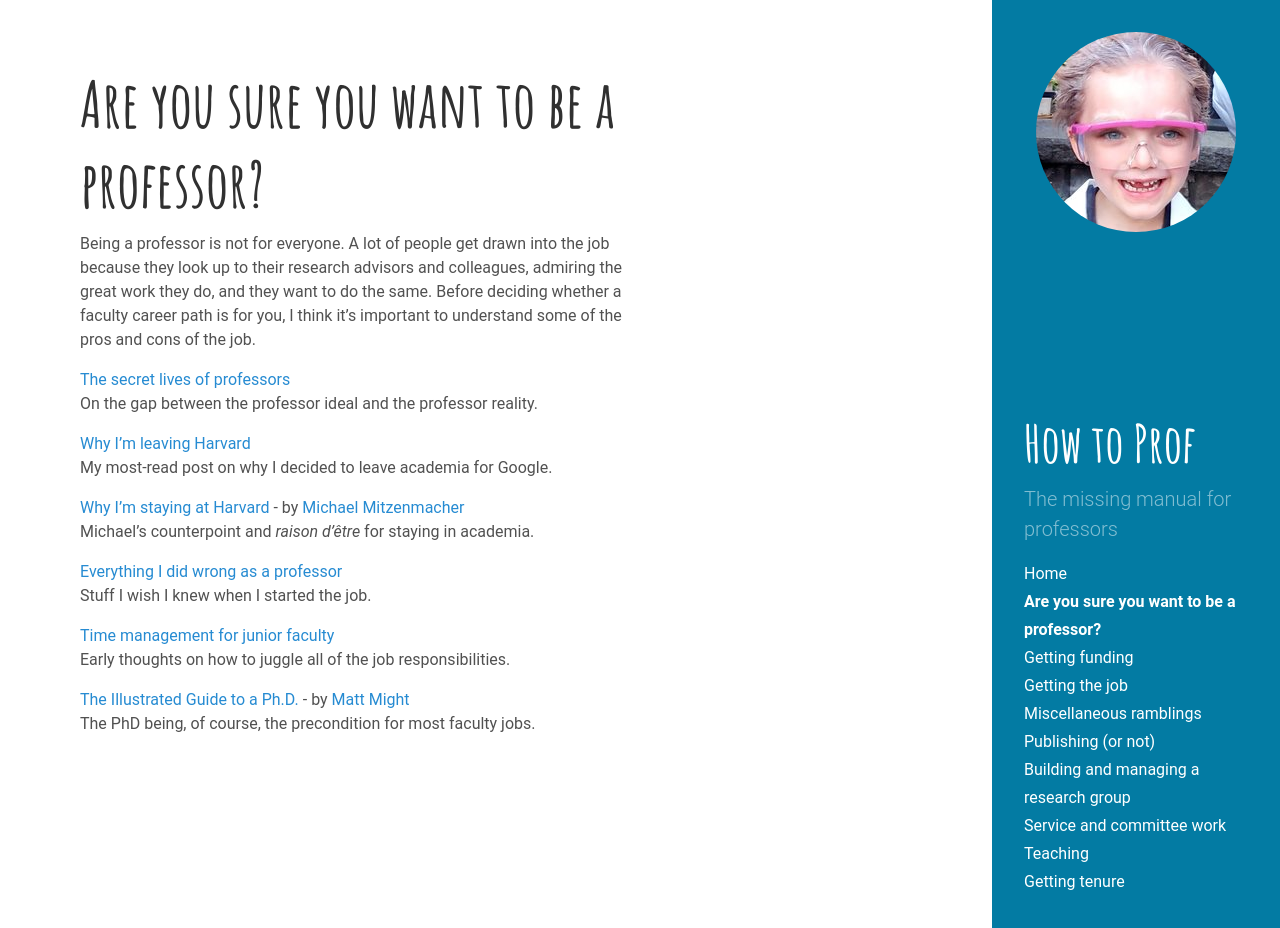
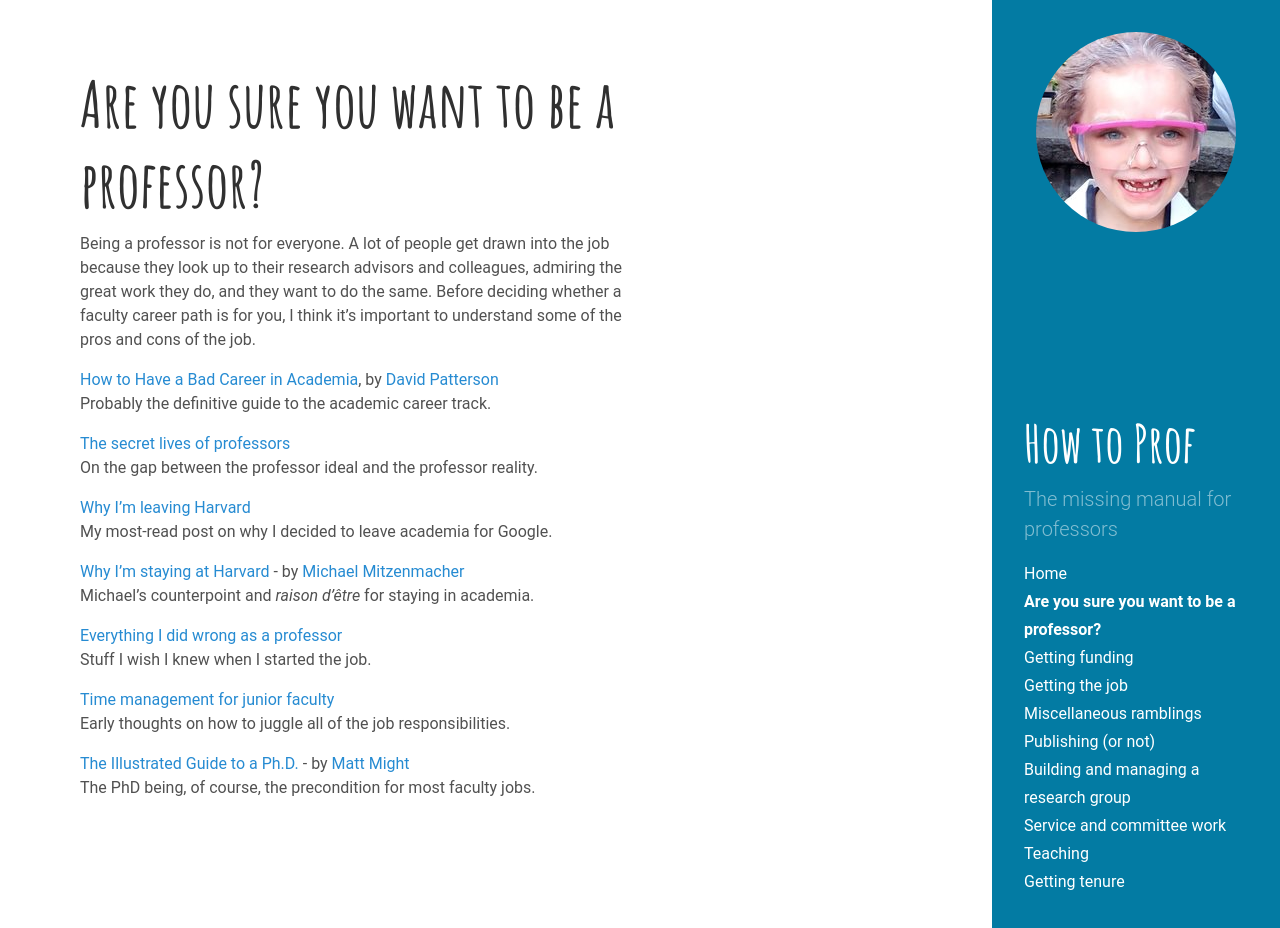
Before and after one commit to mdwelsh/howtoprof, a Jekyll site: the page built from beaprof.md, in a window 1280 px wide and 928 px high. Built offline with Jekyll 4.4.1, drawn with Linux system fonts in a browser that asks for light colours.

Commit message:
Update beaprof.md

```diff
--- a/beaprof.md
+++ b/beaprof.md
@@ -6,6 +6,9 @@ layout: page
 Being a professor is not for everyone. A lot of people get drawn into the job because they look up to their research
 advisors and colleagues, admiring the great work they do, and they want to do the same. Before deciding whether a
 faculty career path is for you, I think it's important to understand some of the pros and cons of the job.
+
+[How to Have a Bad Career in Academia](http://people.eecs.berkeley.edu/~pattrsn/talks/nontech.html), by [David Patterson](http://people.eecs.berkeley.edu/~pattrsn)
+    Probably the definitive guide to the academic career track.
 
 [The secret lives of professors](http://matt-welsh.blogspot.com/2010/05/secret-lives-of-professors.html)
     On the gap between the professor ideal and the professor reality.
```
